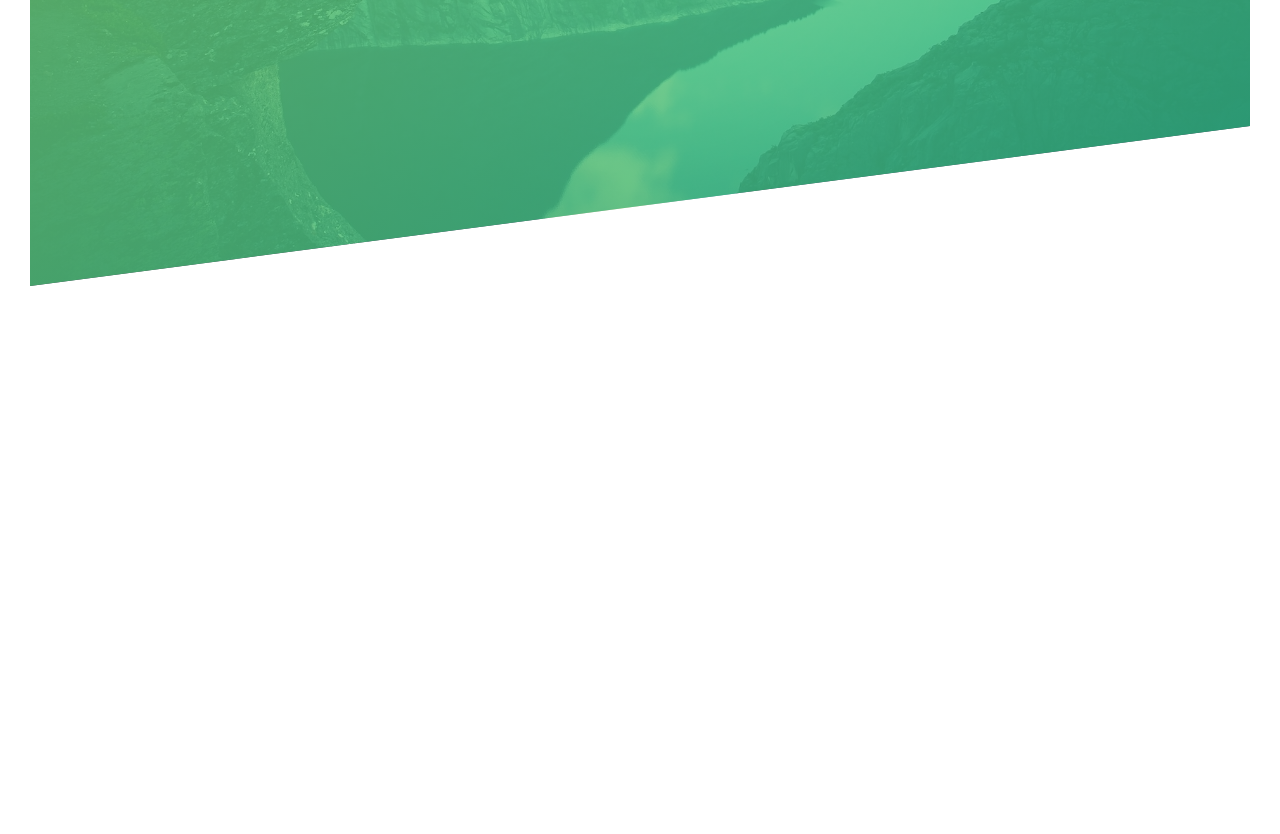
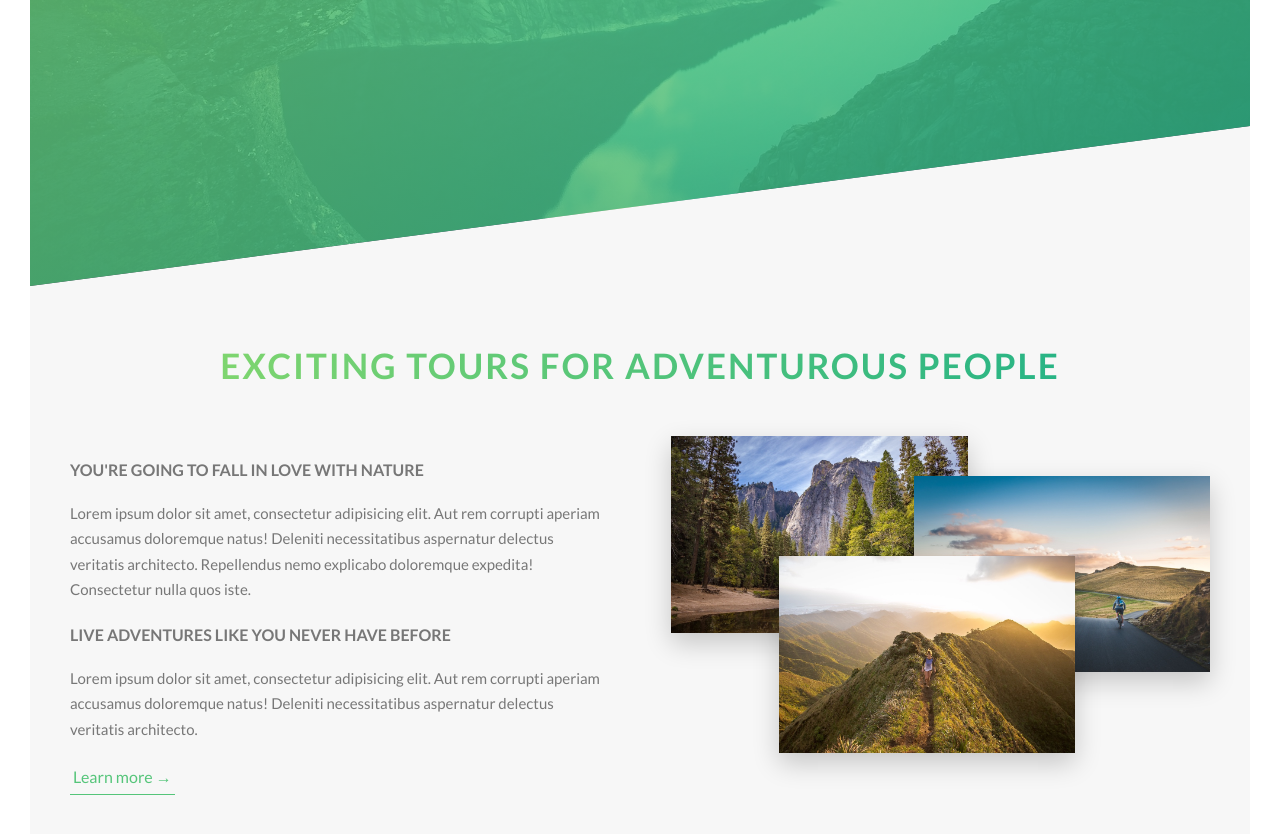
Before and after one commit to deankim1118/KOO__TOUR, a website: page index.html in a window 1280 px wide. Shown: the part 504-1338 px from the top of the page. Before the commit the page ends 820 px from the top, so only its background shows below. Drawn offline with Linux system fonts and the light colour scheme.

Commit message:
About_Section_V0
About_Section_V0

```diff
--- a/index.html
+++ b/index.html
@@ -29,6 +29,59 @@
         <a href="#" class="btn btn--white">Discover our tours</a>
       </div>
     </header>
+
+    <main class="main">
+      <section class="section-about">
+        <div class="u-center-text u-margin-bottom-medium">
+          <h2 class="heading-2">
+            EXCITING TOURS FOR ADVENTUROUS PEOPLE
+          </h2>
+        </div>
+
+        <div class="row">
+          <div class="col col-1-of-2">
+            <h3 class="heading-3 u-margin-bottom-small">
+              YOU'RE GOING TO FALL IN LOVE WITH NATURE
+            </h3>
+            <p class="paragraph">
+              Lorem ipsum dolor sit amet, consectetur adipisicing elit. Aut rem
+              corrupti aperiam accusamus doloremque natus! Deleniti
+              necessitatibus aspernatur delectus veritatis architecto.
+              Repellendus nemo explicabo doloremque expedita! Consectetur nulla
+              quos iste.
+            </p>
+            <h3 class="heading-3 u-margin-bottom-small">
+              LIVE ADVENTURES LIKE YOU NEVER HAVE BEFORE
+            </h3>
+            <p class="paragraph">
+              Lorem ipsum dolor sit amet, consectetur adipisicing elit. Aut rem
+              corrupti aperiam accusamus doloremque natus! Deleniti
+              necessitatibus aspernatur delectus veritatis architecto.
+            </p>
+            <a href="#" class="btn-text">Learn more &rarr;</a>
+          </div>
+          <div class="col col-1-of-2">
+            <div class="composition">
+              <img
+                src="img/nat-1-large.jpg"
+                alt="Travel Image"
+                class="composition__img composition__img-1"
+              />
+              <img
+                src="img/nat-2-large.jpg"
+                alt="Travel Image"
+                class="composition__img composition__img-2"
+              />
+              <img
+                src="img/nat-3-large.jpg"
+                alt="Travel Image"
+                class="composition__img composition__img-3"
+              />
+            </div>
+          </div>
+        </div>
+      </section>
+    </main>
   </body>
 </html>
 
--- a/sass/abstracts/_variables.scss
+++ b/sass/abstracts/_variables.scss
@@ -25,7 +25,8 @@ $default-font-size: 1.6rem;
 // GRID
 $grid-width: 114rem;
 $gutter-ver: 8rem;
-$gutter-hor: 4.8%;
+$gutter-hor: 5.5%;
 
 // BOX SHADOW
-$box-shadow-dafault: 0 1.5rem 3rem rgba($color-black, 0.2);
+$box-shadow-dafault: 0 1rem 2.5rem rgba($color-black, 0.2);
+$box-shadow-active: 0 0.8rem 1.5rem rgba($color-black, 0.1);
--- a/sass/base/_typograthy.scss
+++ b/sass/base/_typograthy.scss
@@ -4,3 +4,39 @@ body {
   line-height: 1.7;
   padding: 3rem;
 }
+
+h2.heading-2 {
+  display: inline-block;
+  font-size: 3.5rem;
+  font-weight: 700;
+  letter-spacing: 0.2rem;
+  background-image: linear-gradient(
+    to right,
+    $color-green-light,
+    $color-green-dark
+  );
+  background-clip: text;
+  -webkit-background-clip: text;
+  color: transparent;
+  transition: all 0.2s;
+
+  &:hover {
+    transform: skew(15deg, 2deg) scale(1.1);
+    text-shadow: $box-shadow-dafault;
+  }
+}
+
+h3.heading-3 {
+  font-size: $default-font-size;
+  font-weight: 700;
+  color: $color-grey-dark;
+}
+
+.paragraph {
+  font-size: 1.5rem;
+  color: $color-grey-dark;
+
+  &:not(:last-child) {
+    margin-bottom: 1.8rem;
+  }
+}
--- a/sass/base/_utilities.scss
+++ b/sass/base/_utilities.scss
@@ -4,6 +4,10 @@
 .u-margin-bottom-medium {
   margin-bottom: 6rem;
 }
-.u-margin-bottom-big {
-  margin-bottom: 4rem;
+.u-margin-bottom-small {
+  margin-bottom: 1.8rem;
 }
+
+.u-center-text {
+  text-align: center;
+}
--- a/sass/components/_button.scss
+++ b/sass/components/_button.scss
@@ -24,7 +24,7 @@
 
   &:active {
     transform: translateY(-1px);
-    box-shadow: 0 1rem 1.5rem rgba($color-black, 0.1);
+    box-shadow: $box-shadow-active;
   }
 
   &::after {
@@ -45,3 +45,27 @@
     color: $color-grey-dark;
   }
 }
+
+.btn-text {
+  &:link,
+  &:visited {
+    font-size: $default-font-size;
+    color: $color-green;
+    display: inline-block;
+    text-decoration: none;
+    border-bottom: 1px solid $color-green;
+    padding: 0.3rem;
+  }
+
+  &:hover {
+    background-color: $color-green;
+    color: $color-white;
+    box-shadow: $box-shadow-dafault;
+    transform: translateY(0.1rem);
+  }
+
+  &:active {
+    box-shadow: $box-shadow-active;
+    transform: translateY(0);
+  }
+}
--- a/sass/components/_composition.scss
+++ b/sass/components/_composition.scss
@@ -0,0 +1,37 @@
+.composition {
+  position: relative;
+
+  &__img {
+    width: 55%;
+    position: absolute;
+    transition: all 0.2s;
+    box-shadow: $box-shadow-dafault;
+    outline-offset: 2rem;
+
+    &-1 {
+      top: -2rem;
+      left: 0;
+    }
+
+    &-2 {
+      top: 2rem;
+      right: 0rem;
+    }
+
+    &-3 {
+      top: 10rem;
+      left: 20%;
+    }
+
+    &:hover {
+      transform: scale(1.1) translateY(-1rem);
+      box-shadow: 0 2rem 4.5rem rgba($color-black, 0.4);
+      z-index: 10;
+      outline: 2rem solid $color-green;
+    }
+  }
+
+  &:hover &__img:not(:hover) {
+    transform: scale(0.95);
+  }
+}
--- a/sass/layout/_grid.scss
+++ b/sass/layout/_grid.scss
@@ -9,7 +9,6 @@
 .col {
   display: block;
   float: left;
-  background-color: skyblue;
 
   &:not(:last-child) {
     margin-right: $gutter-hor;
@@ -17,13 +16,13 @@
 }
 
 .col-1-of-2 {
-  width: 47.6%;
+  width: 47.25%;
 }
 
 .col-1-of-3 {
-  width: 30.13%;
+  width: 29.66%;
 }
 
 .col-1-of-4 {
-  width: 21.4%;
+  width: 20.87%;
 }
--- a/sass/page/_home.scss
+++ b/sass/page/_home.scss
@@ -0,0 +1,5 @@
+.section-about {
+  background-color: $color-grey-light-1;
+  padding: 25rem 0;
+  margin-top: -25vh;
+}
```
Also changed, not shown: css/style.css.
